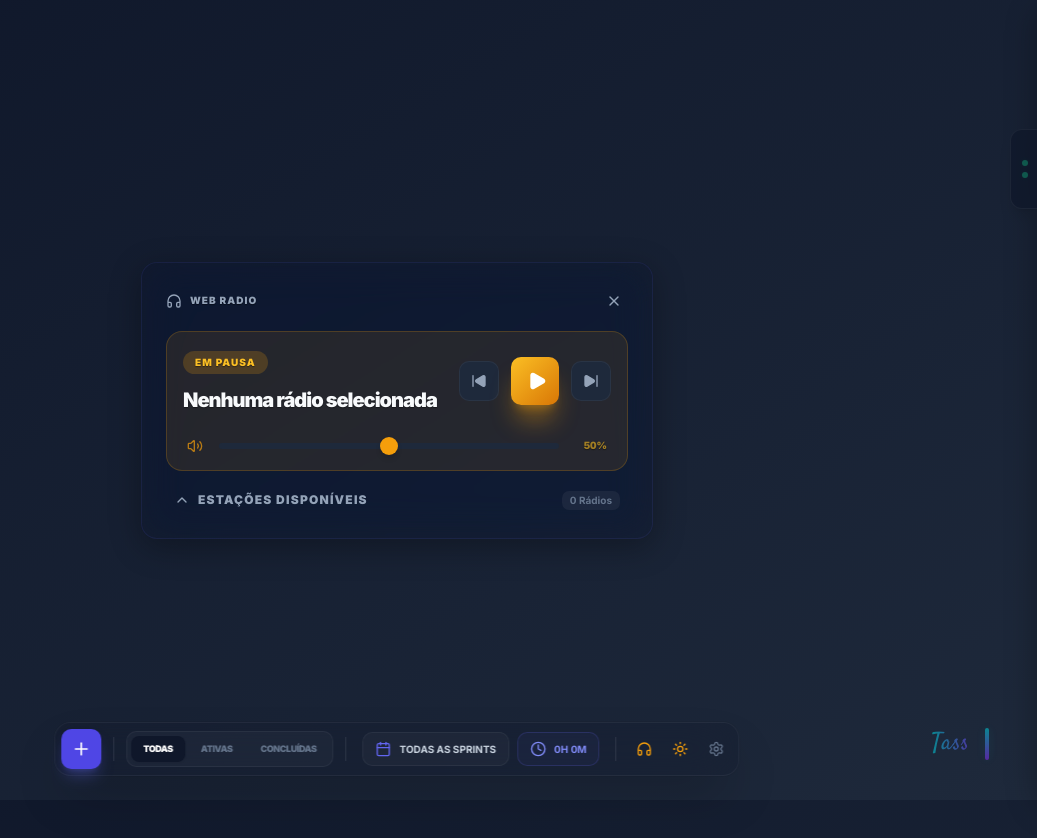
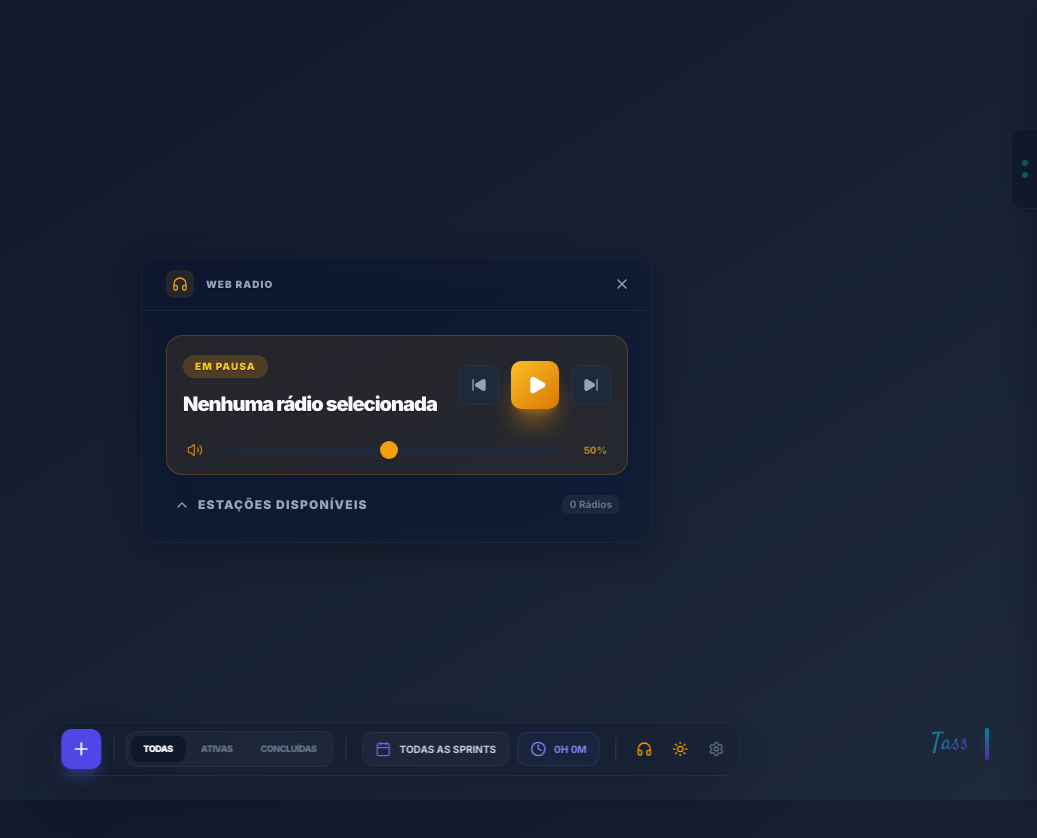
Before and after one commit to raf-rodrigo/TASS, a Vue app: page / in a window 1280 px wide. Both pictures are taken after a click on the button 887 px from the left and 749 px from the top of the page. Shown: the top 838 px of the page, without its empty margins (243-1280 px from the left). Built offline with nearby package versions, Linux system fonts and the light colour scheme.

Commit message:
refactor(ui): unify secondary button styles across all modals and fix hardcoded radii in CSS

```diff
--- a/src/components/BaseModal.vue
+++ b/src/components/BaseModal.vue
@@ -75,10 +75,8 @@ const { position, onMouseDown } = useModalDrag();
         </main>
 
         <!-- Footer Area -->
-        <footer v-if="$slots.footer" class="p-6 border-t border-app-border-light bg-app-surface flex gap-3 mt-auto">
-          <div class="flex items-center gap-3 w-full">
-            <slot name="footer"></slot>
-          </div>
+        <footer v-if="$slots.footer" class="p-6 border-t border-app-border-light bg-app-surface flex justify-end items-center gap-3 mt-auto">
+          <slot name="footer"></slot>
         </footer>
       </template>
     </section>
--- a/src/components/RadioModal.vue
+++ b/src/components/RadioModal.vue
@@ -68,13 +68,13 @@ const handleSave = async () => {
     <template #footer>
       <button
         @click="emit('close')"
-        class="flex-1 py-3 px-4 rounded-xl text-xs font-black uppercase tracking-tight text-app-sub hover:bg-app-surface-muted transition-all active:scale-95 border border-transparent"
+        class="btn btn-secondary px-6"
       >
         Cancelar
       </button>
       <button
         @click="handleSave"
-        class="flex-1 py-3 px-4 rounded-xl text-xs font-black uppercase tracking-tight bg-indigo-600 text-white shadow-lg shadow-indigo-500/30 hover:bg-indigo-500 transition-all active:scale-95"
+        class="btn btn-primary px-10"
       >
         Salvar Rádio
       </button>
--- a/src/components/RadioPlayer.vue
+++ b/src/components/RadioPlayer.vue
@@ -38,21 +38,25 @@ const togglePlay = () => radioStore.toggle();
     @close="emit('close')"
   >
     <template #default="{ onMouseDown }">
-      <div class="p-6 flex flex-col">
-        <!-- Header Discreto e Arrastável -->
+      <div class="flex flex-col">
+        <!-- Header Discreto e Arrastável (Flush with edges) -->
         <div
-          class="flex items-center justify-between cursor-grab active:cursor-grabbing text-slate-400 hover:text-amber-500 transition-colors pb-4"
+          class="flex items-center justify-between cursor-grab text-slate-400 hover:text-amber-500 transition-colors px-6 py-3 border-b border-app-border-light"
+          :style="{ borderTopLeftRadius: 'var(--app-card-radius)', borderTopRightRadius: 'var(--app-card-radius)' }"
           @mousedown="onMouseDown"
         >
-          <div class="flex items-center gap-2">
+          <div class="flex items-center gap-3">
+            <div class="p-1.5 rounded-lg bg-amber-500/10 text-amber-500">
               <Headphones class="w-4 h-4" />
-            <span class="text-[10px] font-black uppercase tracking-widest">Web Radio</span>
             </div>
-          <button @click="emit('close')" class="icon-btn" @mousedown.stop>
+            <span class="text-[10px] font-black uppercase tracking-widest leading-none">Web Radio</span>
+          </div>
+          <button @click="emit('close')" class="icon-btn -mr-2" @mousedown.stop>
             <X class="w-4 h-4" />
           </button>
         </div>
 
+        <div class="p-6 flex flex-col">
           <!-- Área Superior: Player em Destaque -->
           <div
             class="bg-amber-500/10 border border-amber-500/20 p-4 flex flex-col gap-6"
@@ -152,11 +156,15 @@ const togglePlay = () => radioStore.toggle();
                   v-for="radio in radioStore.radios" :key="radio.id"
                   class="flex items-center justify-between p-3 border transition-all group"
                   :class="radioStore.currentRadioId === radio.id
-            ? 'border-amber-500 bg-amber-500/5 shadow-sm'
-            : 'border-slate-100 dark:border-white/5 bg-white dark:bg-slate-900 hover:border-slate-200 dark:hover:border-white/10'"
-            :style="{ borderRadius: 'var(--app-input-radius)' }"
-          >
-            <!-- Clicar na área esquerda toca a rádio -->
+                  ? 'border-amber-500 shadow-sm'
+                  : 'border-slate-100 dark:border-white/5 hover:bg-app-surface hover:border-slate-200 dark:hover:border-white/10'"
+                  :style="{
+                    borderRadius: 'var(--app-input-radius)',
+                    backgroundColor: radioStore.currentRadioId === radio.id
+                      ? 'rgba(245, 158, 11, 0.1)'
+                      : `rgba(var(--app-bg-raw), var(--app-card-opacity))`
+                  }"
+                >                  <!-- Clicar na área esquerda toca a rádio -->
                   <div
                     class="flex items-center gap-3 flex-1 cursor-pointer min-w-0"
                     @click="radioStore.changeStation(radio.id)"
@@ -213,7 +221,7 @@ const togglePlay = () => radioStore.toggle();
             >
               <Plus class="w-4 h-4" /> Adicionar Nova Rádio
             </button>
-
+          </div>
         </div>
       </div>
     </template>
--- a/src/components/SettingsModal.vue
+++ b/src/components/SettingsModal.vue
@@ -548,8 +548,8 @@ const handleResetSystem = async () => {
 
         <!-- Footer Manual -->
         <footer class="p-4 md:p-6 border-t border-slate-200 dark:border-white/5 bg-slate-50/50 dark:bg-white/[0.02] flex items-center justify-end gap-3">
-          <button @click="emit('close')" class="px-6 py-2.5 text-sm font-bold text-slate-500 hover:bg-slate-200 dark:hover:bg-white/10 transition-all" :style="{ borderRadius: 'var(--app-input-radius)' }">Fechar</button>
-          <button @click="handleSave" class="px-10 py-2.5 text-sm font-black text-white bg-indigo-600 hover:bg-indigo-700 transition-all shadow-xl shadow-indigo-500/20" :style="{ borderRadius: 'var(--app-input-radius)' }">Salvar Alterações</button>
+          <button @click="emit('close')" class="btn btn-secondary px-6">Fechar</button>
+          <button @click="handleSave" class="btn btn-primary px-10">Salvar Alterações</button>
         </footer>
       </main>
     </div>
--- a/src/components/TaskModal.vue
+++ b/src/components/TaskModal.vue
@@ -417,8 +417,8 @@ const submitTask = () => {
 
           <!-- Footer (Persistent) -->
           <footer class="p-6 border-t border-app-border-light bg-app-surface flex justify-end gap-3">
-            <button type="button" @click="emit('close')" class="px-6 py-3 text-xs font-black text-app-sub hover:bg-app-surface-muted rounded-xl transition-all uppercase tracking-widest">Cancelar</button>
-            <button type="submit" class="px-10 py-3 bg-indigo-600 hover:bg-indigo-700 text-white text-xs font-black rounded-xl transition-all shadow-xl shadow-indigo-500/25 uppercase tracking-widest flex items-center gap-2 active:scale-95">
+            <button type="button" @click="emit('close')" class="btn btn-secondary px-6">Cancelar</button>
+            <button type="submit" class="btn btn-primary px-10">
               <Save v-if="taskToEdit" class="w-4 h-4" />
               <PlusCircle v-else class="w-4 h-4" />
               {{ 'Salvar' }}
--- a/src/style.css
+++ b/src/style.css
@@ -59,7 +59,15 @@
 }
 
 @layer components {
-  /* Dragging State - Disable text selection */
+  .cursor-grab {
+  cursor: grab;
+}
+
+.cursor-grab:active {
+  cursor: grabbing;
+}
+
+/* Dragging State - Disable text selection */
 body.dragging-modal,
 body.dragging-task,
 .select-none {
@@ -99,7 +107,8 @@ input:focus::placeholder, textarea:focus::placeholder {
   }
 
   .btn {
-    @apply inline-flex items-center justify-center gap-2 px-5 py-2.5 rounded-xl font-semibold transition-all disabled:opacity-50 disabled:cursor-not-allowed active:scale-95;
+    @apply inline-flex items-center justify-center gap-2 px-5 py-2.5 font-semibold transition-all disabled:opacity-50 disabled:cursor-not-allowed active:scale-95;
+    border-radius: var(--app-input-radius);
   }
 
   .btn-primary {
@@ -107,7 +116,7 @@ input:focus::placeholder, textarea:focus::placeholder {
   }
 
   .btn-secondary {
-    @apply bg-white/50 hover:bg-white/80 dark:bg-white/10 dark:hover:bg-white/20 text-slate-800 dark:text-slate-200 border border-slate-200 dark:border-white/10;
+    @apply bg-slate-100/50 hover:bg-slate-200/80 dark:bg-white/5 dark:hover:bg-white/10 text-slate-600 dark:text-slate-400 border border-slate-200 dark:border-white/10;
   }
 
   .btn-danger {
```
Also changed, not shown: 1 other file (tests, documents, lock files or other folders). Lines whose indentation alone changed are shown as unchanged.
